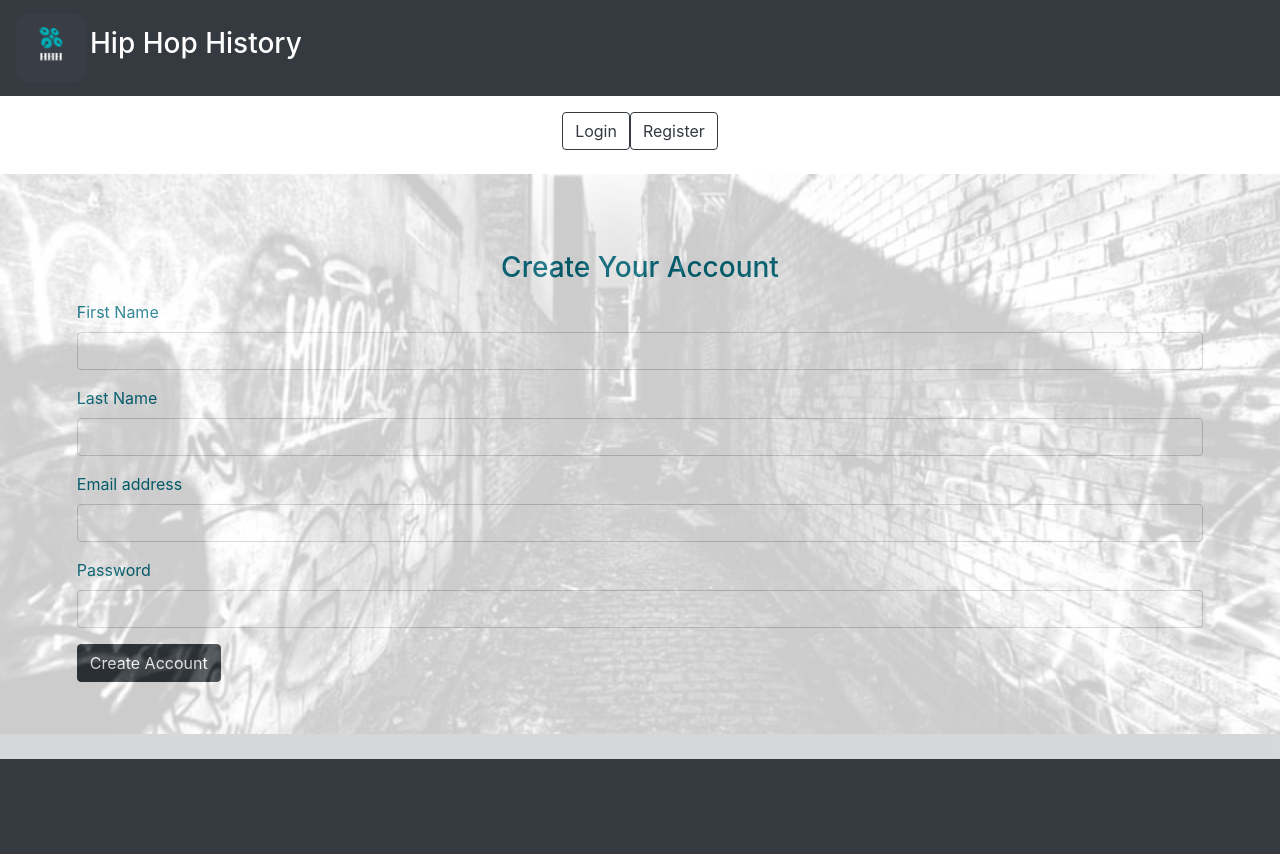
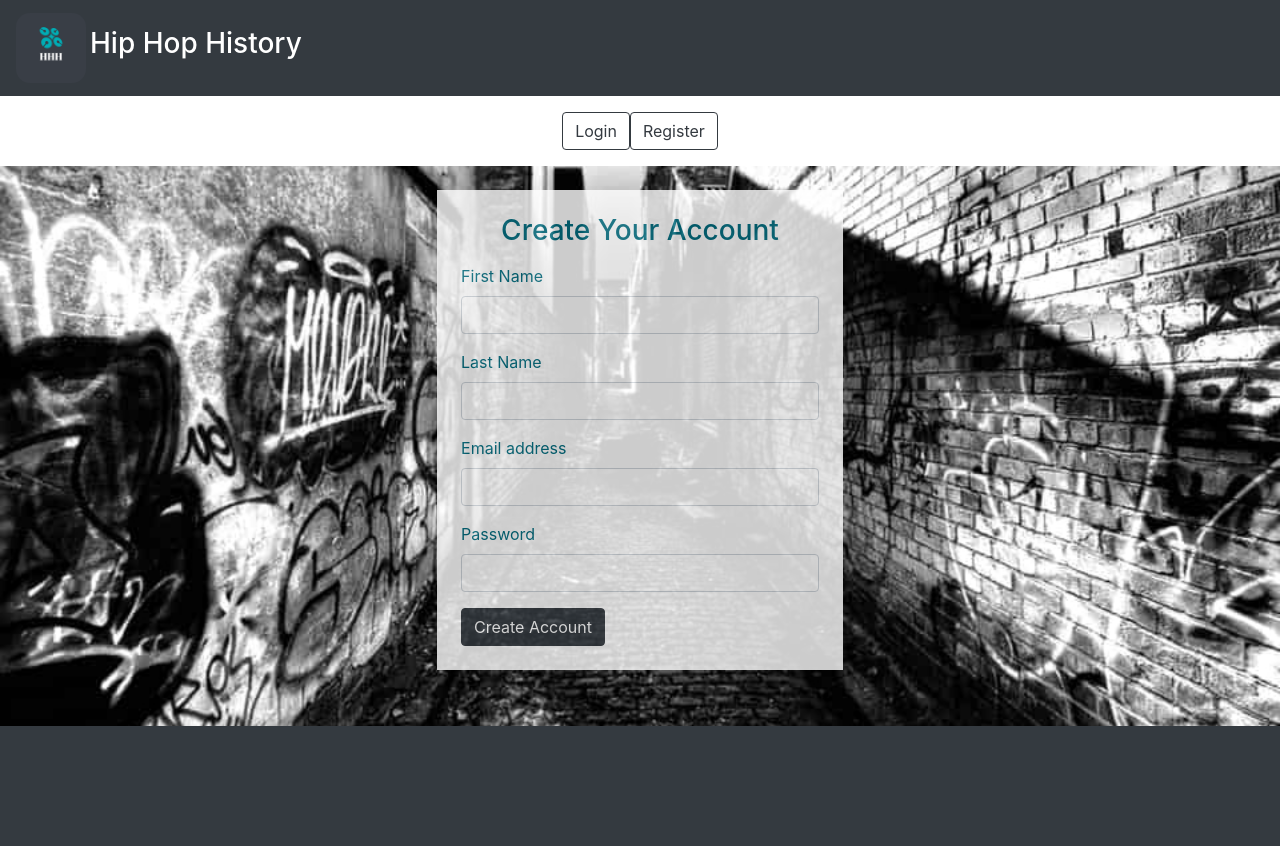
Before and after one commit to Nicholas-Huang713/Hip-Hop-History, a React (Create React App) app in the folder client/: page /register in a window 1280 px wide. Built offline with nearby package versions, Linux system fonts and the light colour scheme; no server answers.

Commit message:
hiphop app deploy

```diff
--- a/client/src/App.css
+++ b/client/src/App.css
@@ -50,7 +50,6 @@
   width: 100%;
   padding: 6%;
   color: #026e81;
-  opacity: 100%;
 }
 
 .dashboard{
--- a/client/src/components/Registration.js
+++ b/client/src/components/Registration.js
@@ -64,9 +64,9 @@ class Registration extends React.Component {
         const {errorMsg} = this.state;
         return (
             <div className="regform-bg mt-3">
-                {/* <div className="row">
+                <div className="row">
                     <div className="col"></div>
-                    <div className="col"> */}
+                    <div className="col">
                         <div className="regform-container mt-4">
                             <form className="regform-style" onSubmit={this.handleRegister}>
                                 <h3 className="text-center">Create Your Account</h3>
@@ -110,9 +110,9 @@ class Registration extends React.Component {
                                 <button className="btn btn-dark">Create Account</button>
                             </form>
                         </div>
-                    {/* </div>
-                    <div className="col"></div> */}
-                {/* </div> */}
+                    </div>
+                    <div className="col"></div>
+                </div>
             </div>
         )
     }
```
